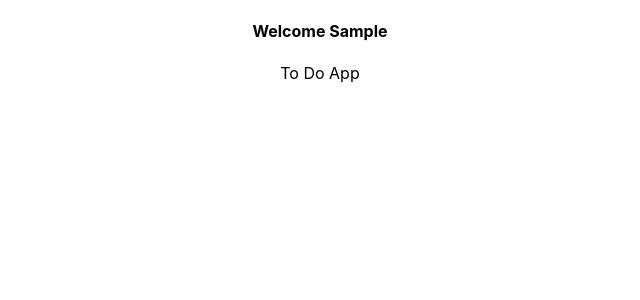
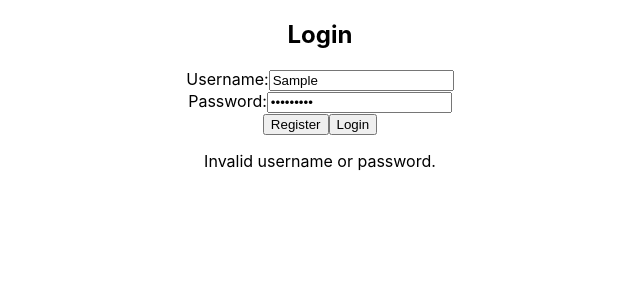
Before and after one commit to funelasbonie/todo-app-react, a React (Create React App) app: page / in a window 1280 px wide. Both pictures are taken after typing "Sample", "Sample123" into the empty fields and a click on the button "Login". Shown: the top 300 px of the page, without its empty margins (320-960 px from the left). Built offline with nearby package versions, Linux system fonts and the light colour scheme.

Commit message:
Add multiple login with regitration

```diff
--- a/src/App.js
+++ b/src/App.js
@@ -1,4 +1,3 @@
-import logo from './logo.svg';
 import './App.css';
 import Login from './Login/Login'
 
--- a/src/Login/Login.js
+++ b/src/Login/Login.js
@@ -7,7 +7,8 @@ export default class Login extends React.Component {
         this.state = {
             username: '',
             password: '',
-            signedIn: false
+            signedIn: false,
+            error: ''
         };
     }
 
@@ -16,26 +17,51 @@ export default class Login extends React.Component {
         this.setState({ [name]: value });
     };
 
-    handleFormSubmit = (event) => {
+    handleRegister = (event) => {
         event.preventDefault();
         const { username, password } = this.state;
 
         if (username !== '' && password !== '') {
+            const user = { username, password };
+
+            const users = JSON.parse(localStorage.getItem('users') || '[]');
+            const existingUser = users.find((u) => u.username === username);
+            if (existingUser) {
+                this.setState({ error: 'Username already exists.' });
+                return;
+            }
+
+            users.push(user);
+            localStorage.setItem('users', JSON.stringify(users));
+
             this.setState({ signedIn: true });
         }
     };
 
+    handleLogin = (event) => {
+        event.preventDefault();
+        const { username, password } = this.state;
+
+        const users = JSON.parse(localStorage.getItem('users') || '[]');
+        const user = users.find((u) => u.username === username && u.password === password);
+        if (user) {
+            this.setState({ signedIn: true });
+        } else {
+            this.setState({ error: 'Invalid username or password.' });
+        }
+    };
+
     render() {
-        const { username, password, signedIn } = this.state;
+        const { username, password, signedIn, error } = this.state;
 
         if (signedIn) {
-            return <Todo userInfo={username}/>;
+            return <Todo userInfo={username} />;
         }
 
         return (
             <div>
                 <h2>Login</h2>
-                <form onSubmit={this.handleFormSubmit}>
+                <form>
                     <label>
                         Username:
                         <input type="text" name="username" value={username} onChange={this.handleInputChange} />
@@ -46,8 +72,10 @@ export default class Login extends React.Component {
                         <input type="password" name="password" value={password} onChange={this.handleInputChange} />
                     </label>
                     <br />
-                    <button type="submit">Login</button>
+                    <button type="submit" onClick={this.handleRegister}>Register</button>
+                    <button type="submit" onClick={this.handleLogin}>Login</button>
                 </form>
+                {error && <p>{error}</p>}
             </div>
         );
     }
```
Also changed, not shown: src/Todo/Todo.js (+4 -4 lines).
